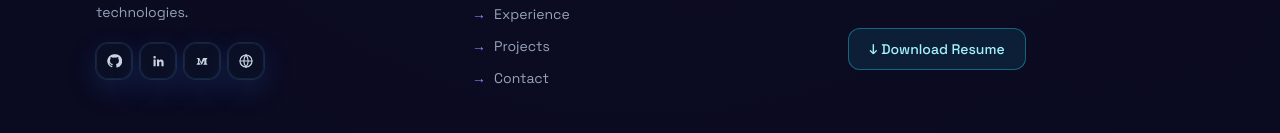
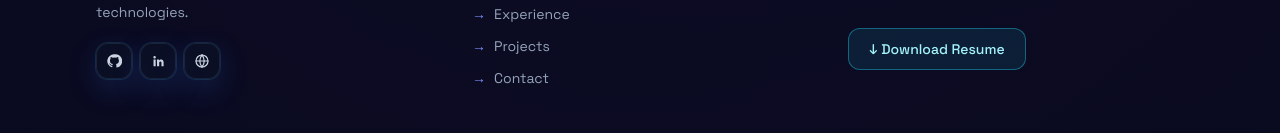
Before and after one commit to salinda-yasas-99/Personal-Portfolio, a React app: page / in a window 1280 px wide. Shown: the part 6878-7011 px from the top of the page. Built offline with nearby package versions, Linux system fonts and the light colour scheme; the HTML template or start-up script is replaced by a standard one.

Commit message:
updating quick links

```diff
--- a/src/components/Footer.jsx
+++ b/src/components/Footer.jsx
@@ -7,10 +7,10 @@ import PhoneIcon from '../assets/svgs/phone.svg'
 import LocationIcon from '../assets/svgs/location.svg'
 
 const socialLinks = [
-  { label: 'GitHub', href: 'https://github.com/', icon: GithubIcon },
-  { label: 'LinkedIn', href: 'https://www.linkedin.com/', icon: LinkedinIcon },
-  { label: 'Medium', href: 'https://medium.com/', icon: MediumIcon },
-  { label: 'Personal Website', href: '#', icon: WebsiteIcon },
+  { label: 'GitHub', href: 'https://github.com/salinda-yasas-99', icon: GithubIcon },
+  { label: 'LinkedIn', href: 'https://www.linkedin.com/in/salinda-yasas-813716216/', icon: LinkedinIcon },
+  // { label: 'Medium', href: 'https://medium.com/', icon: MediumIcon },
+  { label: 'Personal Website', href: 'https://salinda-yasas.web.app/', icon: WebsiteIcon },
 ]
 
 const quickLinks = [
```
